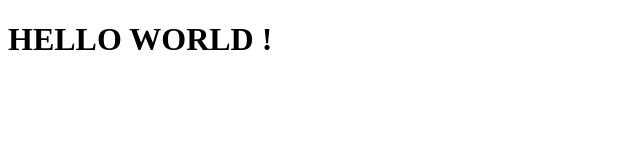
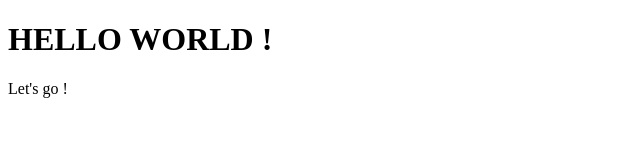
Before and after one commit to hakiio/activite_github, a plain HTML site: page index.html in a window 1280 px wide. Shown: the full height of the page, 0-640 px from the left. Drawn offline with Linux system fonts and the light colour scheme.

Commit message:
Ajout texte ligne 10

```diff
--- a/index.html
+++ b/index.html
@@ -7,5 +7,6 @@
 
     <body>
       <h1>HELLO WORLD !</h1>
+        <p>Let's go !</p>
     </body>
 </html>
```
